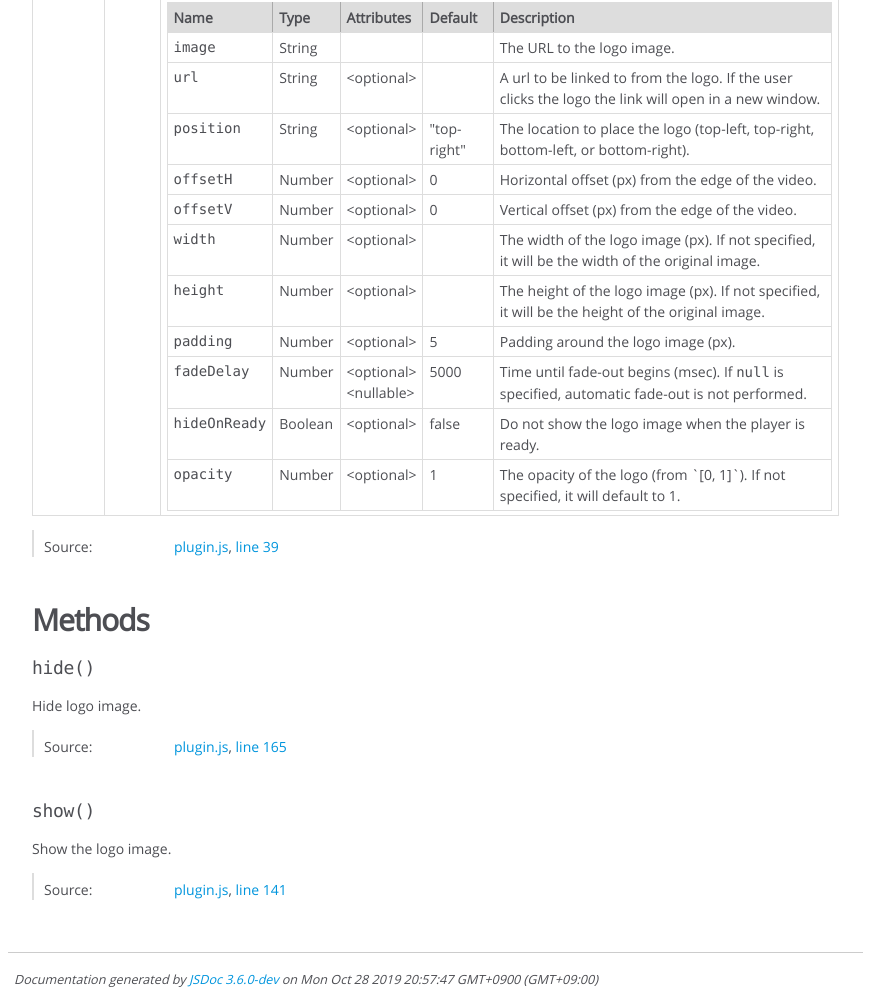
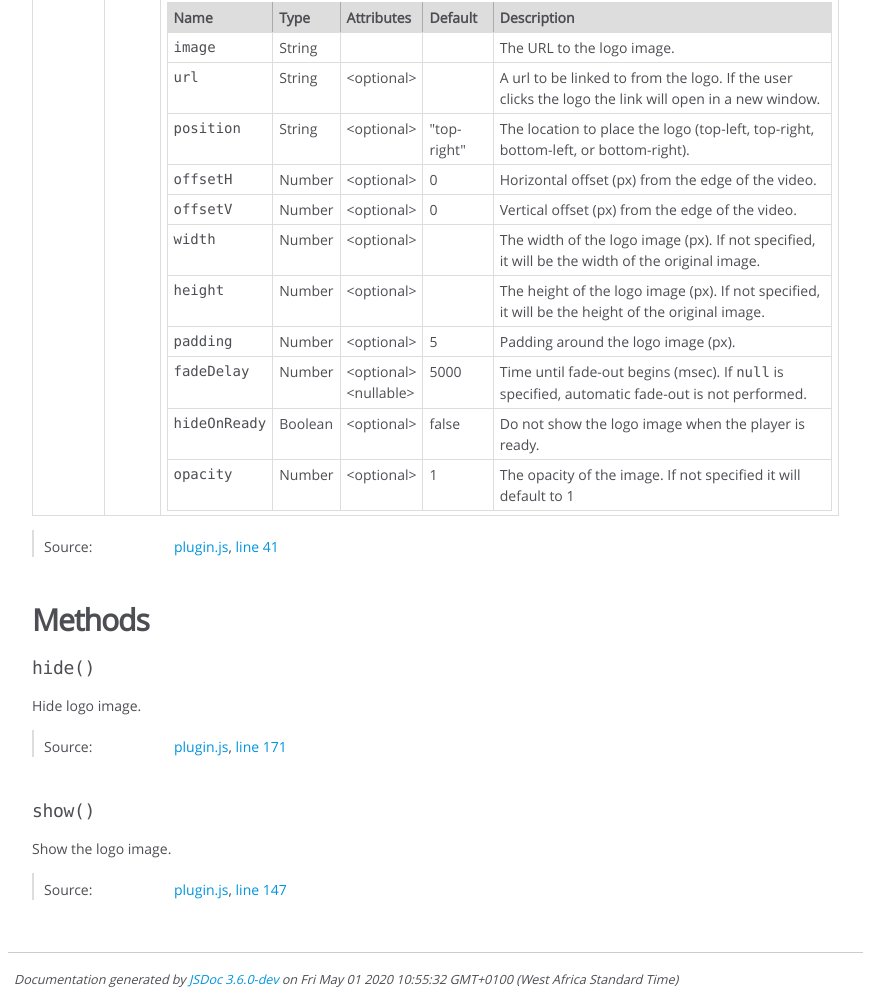
Before and after one commit to tapioca24/videojs-logo, a website: page docs/api/Logo.html in a window 1280 px wide. Shown: the part 515-1519 px from the top of the page, without its empty margins (0-887 px from the left). Drawn offline with Linux system fonts and the light colour scheme.

Commit message:
Implement change reviews by @tapioca24

```diff
--- a/docs/api/Logo.html
+++ b/docs/api/Logo.html
@@ -537,6 +537,7 @@
         </tr>
 
 
+
         <tr>
 
                 <td class="name"><code>opacity</code></td>
@@ -571,7 +572,7 @@
                 </td>
 
 
-        <td class="description last"><p>The opacity of the logo (from `[0, 1]`). If not specified, it will default to 1.</p></td>
+            <td class="description last"><p>The opacity of the image. If not specified it will default to 1</p></td>
         </tr>
 
 
@@ -619,7 +620,7 @@
 
     <dt class="tag-source">Source:</dt>
     <dd class="tag-source"><ul class="dummy"><li>
-        <a href="plugin.js.html">plugin.js</a>, <a href="plugin.js.html#line39">line 39</a>
+        <a href="plugin.js.html">plugin.js</a>, <a href="plugin.js.html#line41">line 41</a>
     </li></ul></dd>
 
 
@@ -727,7 +728,7 @@
 
     <dt class="tag-source">Source:</dt>
     <dd class="tag-source"><ul class="dummy"><li>
-        <a href="plugin.js.html">plugin.js</a>, <a href="plugin.js.html#line165">line 165</a>
+        <a href="plugin.js.html">plugin.js</a>, <a href="plugin.js.html#line171">line 171</a>
     </li></ul></dd>
 
 
@@ -815,7 +816,7 @@
 
     <dt class="tag-source">Source:</dt>
     <dd class="tag-source"><ul class="dummy"><li>
-        <a href="plugin.js.html">plugin.js</a>, <a href="plugin.js.html#line141">line 141</a>
+        <a href="plugin.js.html">plugin.js</a>, <a href="plugin.js.html#line147">line 147</a>
     </li></ul></dd>
 
 
@@ -867,7 +868,7 @@
 <br class="clear">
 
 <footer>
-    Documentation generated by <a href="https://github.com/jsdoc3/jsdoc">JSDoc 3.6.0-dev</a> on Mon Oct 28 2019 20:57:47 GMT+0900 (GMT+09:00)
+    Documentation generated by <a href="https://github.com/jsdoc3/jsdoc">JSDoc 3.6.0-dev</a> on Fri May 01 2020 10:55:32 GMT+0100 (West Africa Standard Time)
 </footer>
 
 <script> prettyPrint(); </script>
--- a/src/plugin.js
+++ b/src/plugin.js
@@ -36,7 +36,7 @@ class Logo extends Plugin {
    * @param {number} [options.padding=5] Padding around the logo image (px).
    * @param {?Number} [options.fadeDelay=5000] Time until fade-out begins (msec). If `null` is specified, automatic fade-out is not performed.
    * @param {boolean} [options.hideOnReady=false] Do not show the logo image when the player is ready.
-   * @param {number} [options.hideOnReady=false] The opacity of the image. If not specified it will default to 1
+   * @param {number} [options.opacity=1] The opacity of the image. If not specified it will default to 1
    */
   constructor(player, options) {
     super(player);
```
Also changed, not shown: docs/api/index.html (+1 -1 lines), docs/api/plugin.js.html (+3 -3 lines). Lines whose indentation alone changed are shown as unchanged.
